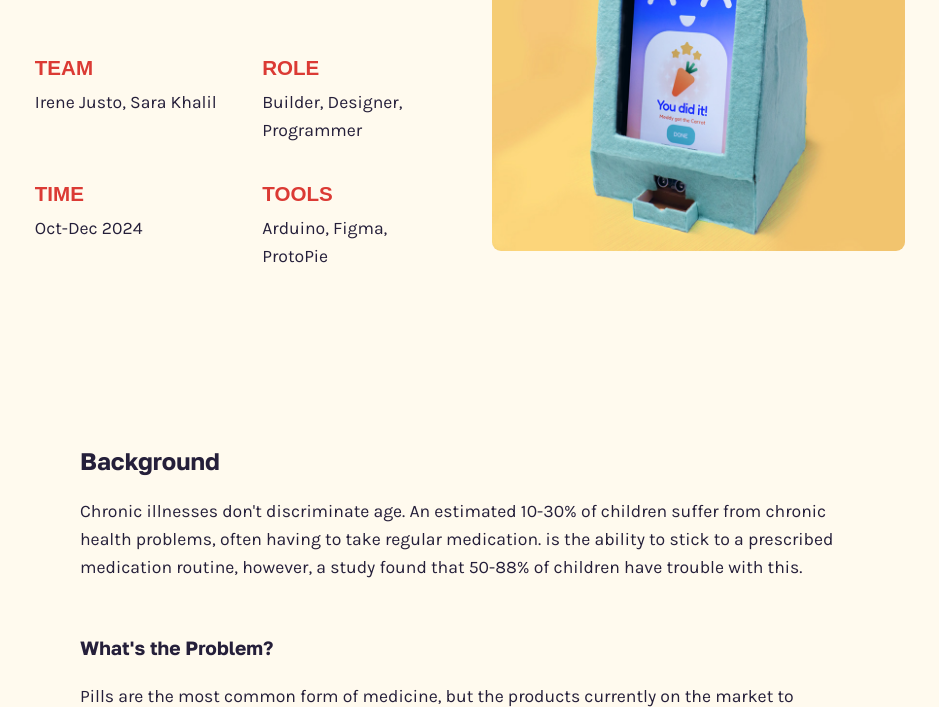
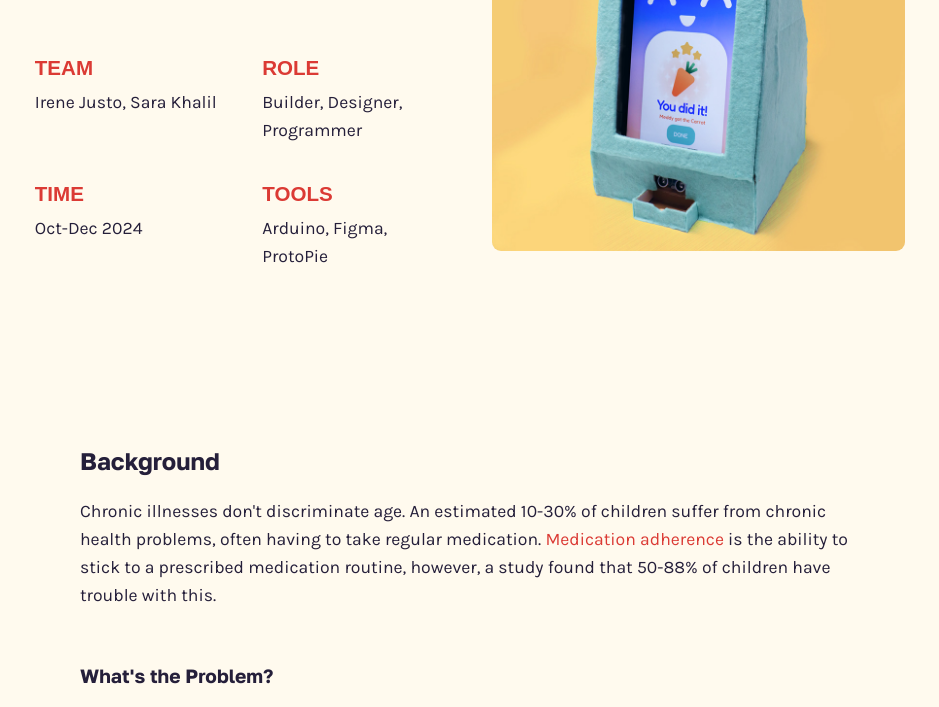
Before and after one commit to paramits/portfolioSP, a plain HTML site: page meddy.html in a window 1280 px wide. Shown: the part 331-1038 px from the top of the page, without its empty margins (170-1109 px from the left). Drawn offline with Linux system fonts and the light colour scheme; a web font is replaced by a local one.

Commit message:
Update meddy.html

```diff
--- a/meddy.html
+++ b/meddy.html
@@ -69,7 +69,7 @@
      <div class="infoContainer">
       <div class="infoText">
         <h2>Background</h2>
-      <p>Chronic illnesses don't discriminate age. An estimated 10-30% of children suffer from chronic health problems, often having to take regular medication. <span id="emText"></span> is the ability to stick to a prescribed medication routine, however, a study found that 50-88% of children have trouble with this.</p>
+      <p>Chronic illnesses don't discriminate age. An estimated 10-30% of children suffer from chronic health problems, often having to take regular medication. <span id="emText">Medication adherence</span> is the ability to stick to a prescribed medication routine, however, a study found that 50-88% of children have trouble with this.</p>
       <br>
       <h2 class="genHead">What's the Problem?</h2>
         <p> Pills are the most common form of medicine, but the products currently on the market to increase adherence <strong>aren't suitable for younger users</strong> at all—being either too complicated or lacking features to reinforce positive behaviour.</p>
```
